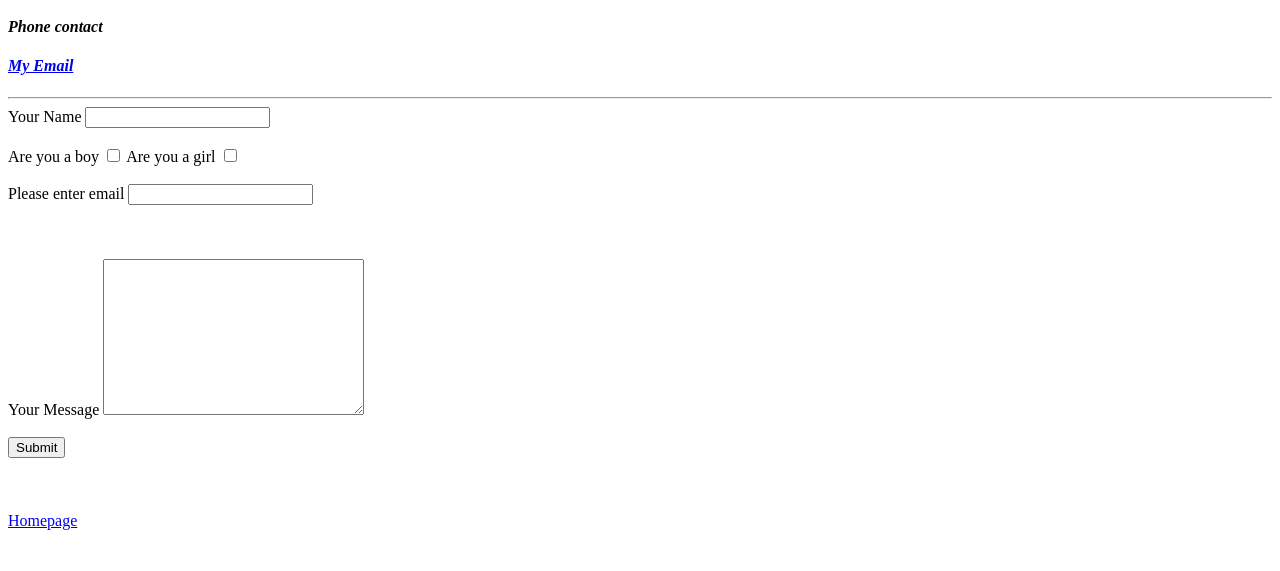
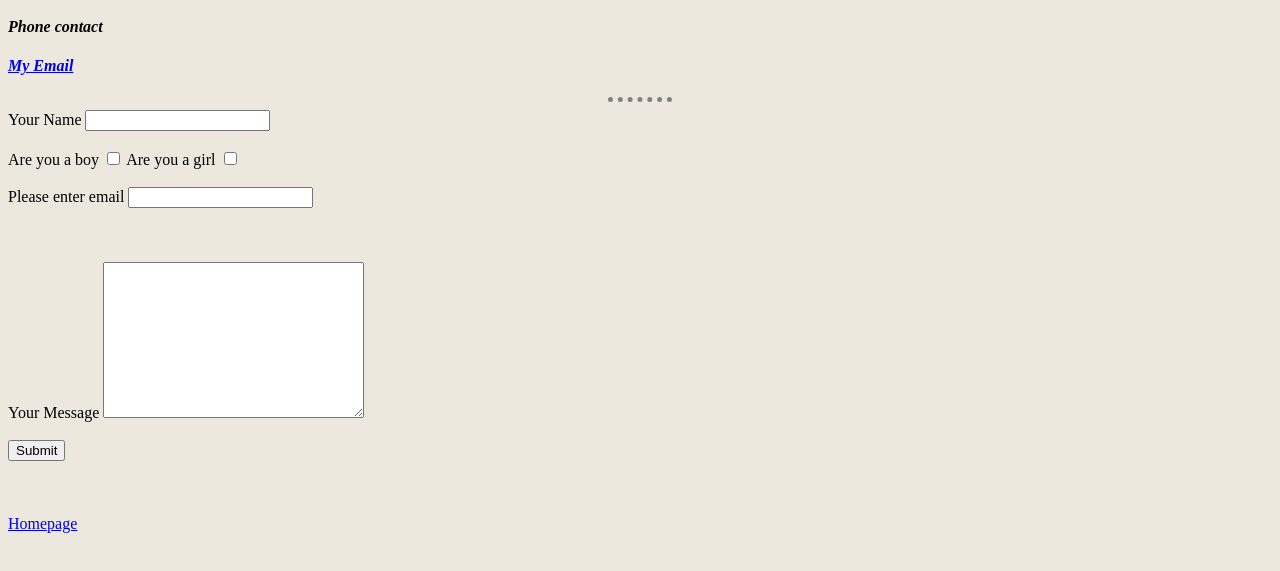
Before and after one commit to migsmix92/CV, a plain HTML site: page contacts.html in a window 1280 px wide. Shown: the part 101-672 px from the top of the page. Drawn offline with Linux system fonts and the light colour scheme.

Commit message:
Add files via upload

```diff
--- a/contacts.html
+++ b/contacts.html
@@ -4,6 +4,7 @@
 <head>
 
     <title>Contact Me</title>
+    <link rel="stylesheet" href="css/styles.css">
 </head>
 
 <body>
--- /dev/null
+++ b/css/styles.css
@@ -0,0 +1,12 @@
+body {
+    background-color: #ECE8DD;
+
+}
+
+hr {
+    border-style: none;
+    border-top-style: dotted;
+    border-color: grey;
+    border-width: 5px;
+    width: 5%
+}
```
Also changed, not shown: hobbies.html (+1 -0 lines), index.html (+1 -0 lines).
